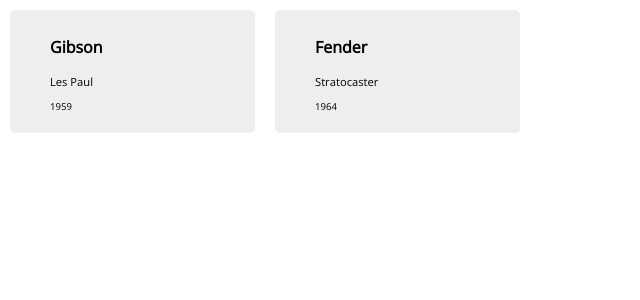
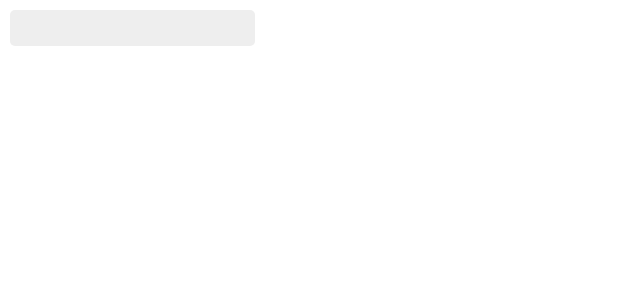
Before and after one commit to AdrianVillalbaSanchez/Algo-reactivo, a React (Create React App) app: page / in a window 1280 px wide. Shown: the top 300 px of the page, without its empty margins (0-640 px from the left). Built offline with nearby package versions, Linux system fonts and the light colour scheme.

Commit message:
Thinking

```diff
--- a/src/App.js
+++ b/src/App.js
@@ -1,13 +1,12 @@
 import React, { Component } from 'react';
-import Card from './Card';
+import Link from './Link';
 
 
 class App extends Component {
   render() {
     return (
       <div className="App">
-        <Card brand={"Gibson"} model={"Les Paul"} year={"1959"} />
-        <Card brand={"Fender"} model={"Stratocaster"} year={"1964"} />
+        <div><Link brand={"Gibson"} model={"Les Paul"} year={"1959"} /> </div>
       </div>
     );
   }
--- a/src/Card.js
+++ /dev/null
@@ -1,22 +0,0 @@
-import React, { Component } from 'react';
-
-
-class Card extends Component {
-  render() {
-    return (
-      <div className="card">
-        <div className="cardBrand">
-          <p> {this.props.brand}</p>
-        </div>
-        <div className="cardModel">
-          <p> {this.props.model} </p>
-        </div>
-        <div className="cardYear">
-          <p> {this.props.year} </p>
-        </div>
-      </div>
-    );
-  }
-}
-
-export default Card;
--- /dev/null
+++ b/src/Link.js
@@ -0,0 +1,19 @@
+import React, { Component } from 'react';
+
+
+class Link extends Component {
+  render() {
+    return (
+      <div className="card">
+        <div className="webTitle">
+          <p> {this.props.title}</p>
+        </div>
+        <div className="webLink">
+          <p> {this.props.link} </p>
+        </div>
+      </div>
+    );
+  }
+}
+
+export default Link;
```
